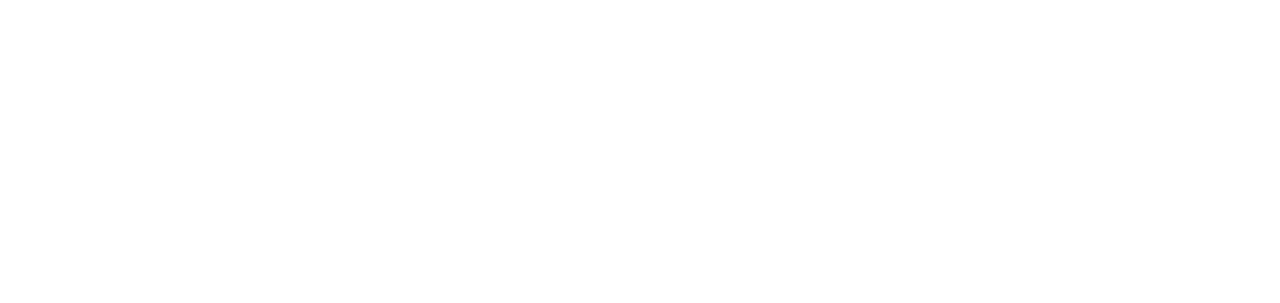
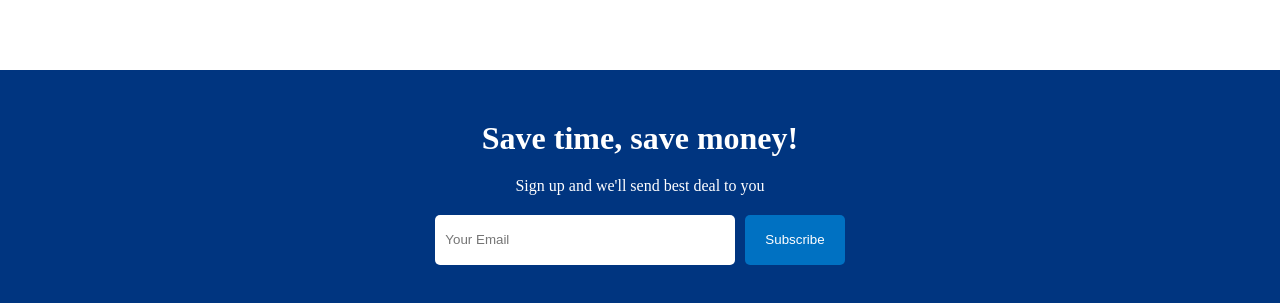
Before and after one commit to JavokhirTursunboev/booking, a React (Create React App) app: page / in a window 1280 px wide. Shown: the part 1393-1696 px from the top of the page. Before the commit the page ends 1383 px from the top, so only its background shows below. Built offline with nearby package versions, Linux system fonts and the light colour scheme.

Commit message:
mail.jsx is done

```diff
--- /dev/null
+++ b/src/components/mailList/MailList.jsx
@@ -0,0 +1,16 @@
+import React from "react";
+import './mailList.css'
+function MailList() {
+  return (
+    <div className="mail">
+      <h1 className="mailTitle">Save time, save money!</h1>
+      <span className="mailDesc"> Sign up and we'll send best deal to you</span>
+      <div className="mailInputContainer">
+        <input type="text" placeholder="Your Email" />
+        <button>Subscribe</button>
+      </div>
+    </div>
+  );
+}
+
+export default MailList;
--- /dev/null
+++ b/src/components/mailList/mailList.css
@@ -0,0 +1,29 @@
+.mail {
+  width: 100%;
+  margin-top: 50px;
+  background-color: #003580;
+  color: white;
+  display: flex;
+  flex-direction: column;
+  align-items: center;
+  gap: 20px;
+  padding: 50px;
+}
+.mailInputContainer > input {
+  width: 300px;
+  height: 50px;
+  padding: 10px;
+  border: none;
+  margin-right: 10px;
+  border-radius: 5px;
+}
+.mailInputContainer > button {
+  padding: 0 20px;
+  height: 50px;
+  background-color: #0071c2;
+  color: white;
+  font-weight: 500;
+  border: none;
+  border-radius: 5px;
+  cursor: pointer;
+}
--- a/src/page/home/Home.jsx
+++ b/src/page/home/Home.jsx
@@ -2,6 +2,7 @@
 import Featured from "../../components/featured/Featured";
 import FeaturedProperties from "../../components/featuredProperties/FeaturedProperties";
 import Header from "../../components/header/Header";
+import MailList from "../../components/mailList/MailList";
 import Navbar from "../../components/navbar/Navbar";
 import PropertyList from "../../components/propertyList/PropertyList";
 import "./home.css";
@@ -15,7 +16,8 @@
         <h1 className="homeTitle">Browse by property type</h1>
         <PropertyList />
         <h1 className="homeTitle">Homes guests love</h1>
-        <FeaturedProperties/>
+        <FeaturedProperties />
+        <MailList />
       </div>
     </div>
   );
```
